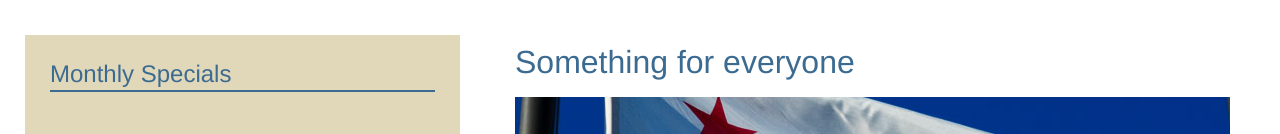
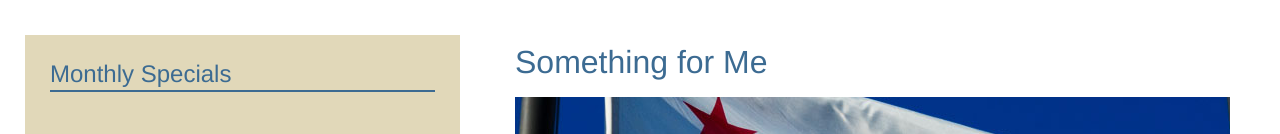
Before and after one commit to tcdmv/dmvtcg3, a plain HTML site: page explore_california - G4/tours.html in a window 1280 px wide. Shown: the part 240-374 px from the top of the page. Drawn offline with Linux system fonts and the light colour scheme.

Commit message:
change something to me

```diff
--- a/explore_california - G4/tours.html
+++ b/explore_california - G4/tours.html
@@ -68,7 +68,7 @@
         </div>
 
         <div id="mainArticle">
-          <h1>Something for everyone</h1>
+          <h1>Something for Me </h1>
           <img src="assets/images/flag.jpg" alt="Our Tours" class="articleImage" />
           <div class="multiCol">
             <p>What type of California experience do you want to have? Are you looking for an exciting adventure? A chance to relax and get away from it all? Or maybe you're looking for a chance to do something entirely new and enriching! As you can see, we've got you covered. We offer tours that are as diverse as California itself! Select any of our tours learn more about pricing and available options.</p>
```
